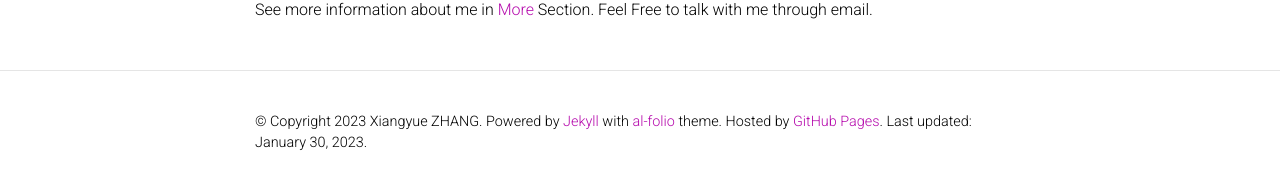
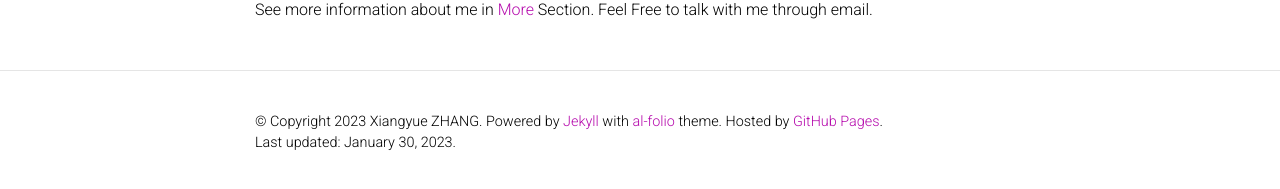
Before and after one commit to Xiangyue-Zhang/xiangyue-zhang.github.io, a Jekyll site: the page built from _pages/about.md, in a window 1280 px wide and 1304 px high. Shown: the part 1110-1299 px from the top of the window. Built offline with Jekyll 4.4.1, drawn with Linux system fonts in a browser that asks for light colours; emoji names are drawn with the system emoji font; comment, search, counter and statistics services are not loaded; a style sheet for code colours, icons or effects is not loaded; part of the change alters nothing that is shown.

```diff
--- a/_includes/footer.html
+++ b/_includes/footer.html
@@ -1,24 +1,26 @@
 {% if site.footer_fixed %}
 <footer class="fixed-bottom">
   <div class="container mt-0">
-        &copy; Copyright {{ site.time | date: '%Y' }} {{ site.first_name }} {{ site.middle_name }} {{ site.last_name }}. {{ site.footer_text }}
+    &copy; Copyright {{ site.time | date: '%Y' }} {{ site.first_name }} {{ site.middle_name }} {{ site.last_name }}. {{
+    site.footer_text }}
     {%- if site.impressum_path -%}
     <a href="{{ site.url }}{{ site.baseurl }}{{ site.impressum_path }}">Impressum</a>.
     {%- endif -%}
     {%- if site.last_updated -%}
-        Last updated: {{ "now" | date: '%B %d, %Y' }}.
+    <br>Last updated: {{ "now" | date: '%B %d, %Y' }}.
     {%- endif %}
   </div>
 </footer>
 {%- else -%}
 <footer class="sticky-bottom mt-5">
   <div class="container">
-        &copy; Copyright {{ site.time | date: '%Y' }} {{ site.first_name }} {{ site.middle_name }} {{ site.last_name }}. {{ site.footer_text }}
+    &copy; Copyright {{ site.time | date: '%Y' }} {{ site.first_name }} {{ site.middle_name }} {{ site.last_name }}. {{
+    site.footer_text }}
     {%- if site.impressum_path -%}
     <a href="{{ site.url }}{{ site.baseurl }}{{ site.impressum_path }}">Impressum</a>.
     {%- endif -%}
     {%- if site.last_updated -%}
-        Last updated: {{ "now" | date: '%B %d, %Y' }}.
+    <br>Last updated: {{ "now" | date: '%B %d, %Y' }}.
     {%- endif %}
   </div>
 </footer>
```
Lines whose indentation alone changed are shown as unchanged.
